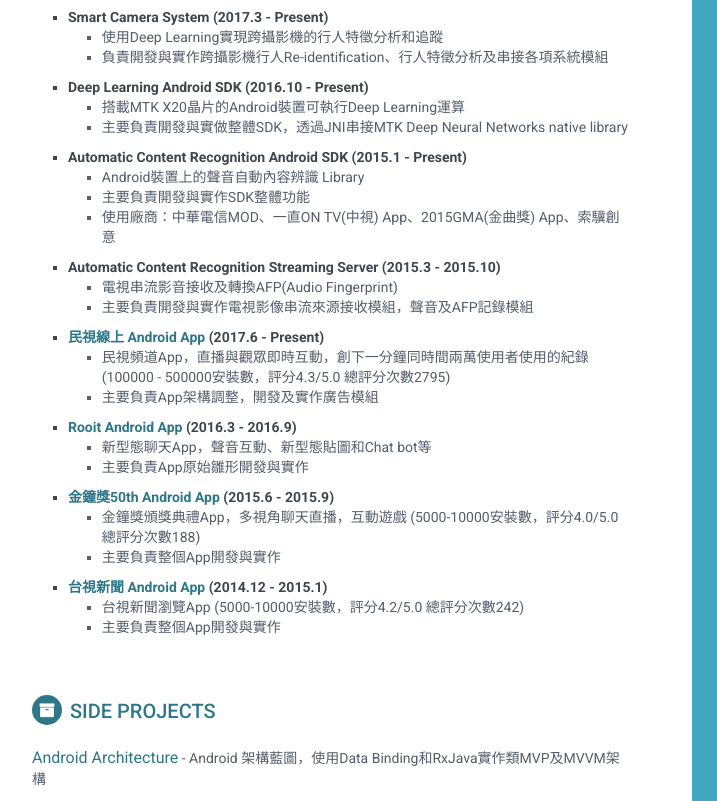
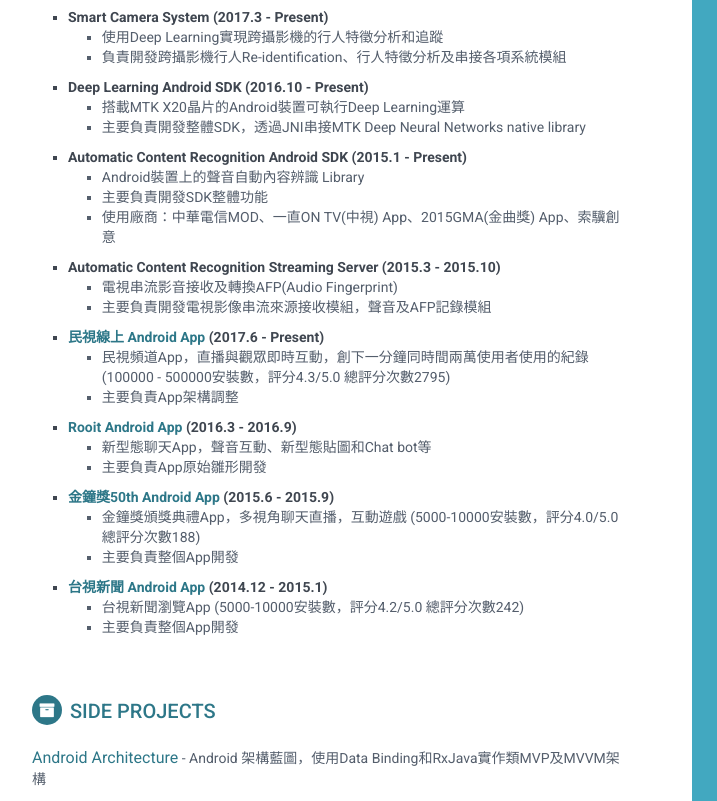
Before and after one commit to elirex/elirex.github.io, a plain HTML site: page index.html in a window 1280 px wide. Shown: the part 387-1188 px from the top of the page, 188-905 px from the left. Drawn offline with Linux system fonts and the light colour scheme.

Commit message:
update index.html

```diff
--- a/index.html
+++ b/index.html
@@ -114,43 +114,43 @@
                         <ul class="list-unstyled list-root">
                             <li class="first-list-item">Smart Camera System (2017.3 - Present)</li>
                             <li class="second-list-item">使用Deep Learning實現跨攝影機的行人特徵分析和追蹤</li>
-                            <li class="second-list-item">負責開發與實作跨攝影機行人Re-identification、行人特徵分析及串接各項系統模組</li>
+                            <li class="second-list-item">負責開發跨攝影機行人Re-identification、行人特徵分析及串接各項系統模組</li>
                             <p>
 
                             <li class="first-list-item">Deep Learning Android SDK (2016.10 - Present)</li>
                             <li class="second-list-item">搭載MTK X20晶片的Android裝置可執行Deep Learning運算</li>
-                            <li class="second-list-item">主要負責開發與實做整體SDK，透過JNI串接MTK Deep Neural Networks native library</li>
+                            <li class="second-list-item">主要負責開發整體SDK，透過JNI串接MTK Deep Neural Networks native library</li>
                             <p>
 
                             <li class="first-list-item">Automatic Content Recognition Android SDK (2015.1 - Present)</li>
                             <li class="second-list-item">Android裝置上的聲音自動內容辨識 Library</li>
-                            <li class="second-list-item">主要負責開發與實作SDK整體功能</li>
+                            <li class="second-list-item">主要負責開發SDK整體功能</li>
                             <li class="second-list-item">使用廠商：中華電信MOD、一直ON TV(中視) App、2015GMA(金曲獎) App、索驥創意</li>
                             <p>
 
                             <li class="first-list-item">Automatic Content Recognition Streaming Server (2015.3 - 2015.10)</li>
                             <li class="second-list-item">電視串流影音接收及轉換AFP(Audio Fingerprint)</li>
-                            <li class="second-list-item">主要負責開發與實作電視影像串流來源接收模組，聲音及AFP記錄模組</li>
+                            <li class="second-list-item">主要負責開發電視影像串流來源接收模組，聲音及AFP記錄模組</li>
                             <p>
 
                             <li class="first-list-item"><a href="https://play.google.com/store/apps/details?id=tw.com.ftv.android">民視線上 Android App</a> (2017.6 - Present)</li>
                             <li class="second-list-item">民視頻道App，直播與觀眾即時互動，創下一分鐘同時間兩萬使用者使用的紀錄 (100000 - 500000安裝數，評分4.3/5.0 總評分次數2795)</li>
-                            <li class="second-list-item">主要負責App架構調整，開發及實作廣告模組</li>
+                            <li class="second-list-item">主要負責App架構調整</li>
                             <p>
 
                             <li class="first-list-item"><a id="rooit">Rooit Android App</a> (2016.3 - 2016.9)</li>
                             <li class="second-list-item">新型態聊天App，聲音互動、新型態貼圖和Chat bot等</li>
-                            <li class="second-list-item">主要負責App原始雛形開發與實作</li>
+                            <li class="second-list-item">主要負責App原始雛形開發</li>
                             <p>
 
                             <li class="first-list-item"><a id="goldBall">金鐘獎50th Android App</a> (2015.6 - 2015.9)</li>
                             <li class="second-list-item">金鐘獎頒獎典禮App，多視角聊天直播，互動遊戲 (5000-10000安裝數，評分4.0/5.0 總評分次數188)</li>
-                            <li class="second-list-item">主要負責整個App開發與實作</li>
+                            <li class="second-list-item">主要負責整個App開發</li>
                             <p>
 
                             <li class="first-list-item"><a href="https://play.google.com/store/apps/details?id=com.totvnow.ttv">台視新聞 Android App</a> (2014.12 - 2015.1)</li>
                             <li class="second-list-item">台視新聞瀏覽App (5000-10000安裝數，評分4.2/5.0 總評分次數242)</li>
-                            <li class="second-list-item">主要負責整個App開發與實作</li>
+                            <li class="second-list-item">主要負責整個App開發</li>
                         </ul>
                     </div>
                 </div><!--//item-->
```
